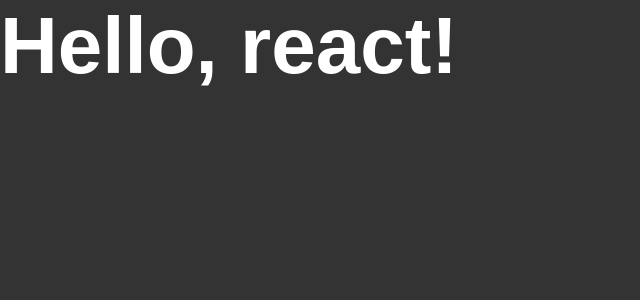
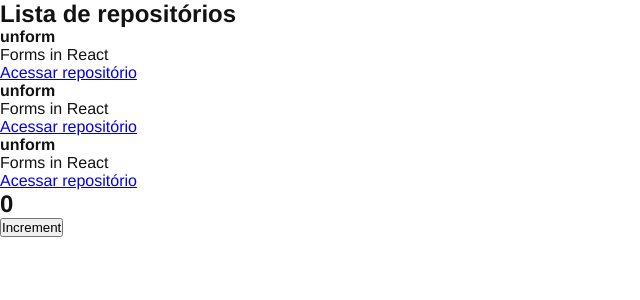
Before and after one commit to FranciscoMontalvao/github-explorer, a React app: page / in a window 1280 px wide. Shown: the top 300 px of the page, without its empty margins (0-640 px from the left). Built offline with nearby package versions, Linux system fonts and the light colour scheme.

Commit message:
web fresh-react has been instaled

```diff
--- a/package.json
+++ b/package.json
@@ -16,11 +16,13 @@
     "@babel/core": "^7.23.9",
     "@babel/preset-env": "^7.23.9",
     "@babel/preset-react": "^7.23.3",
+    "@pmmmwh/react-refresh-webpack-plugin": "^0.5.11",
     "babel-loader": "^9.1.3",
     "cross-env": "^7.0.3",
     "css-loader": "^6.10.0",
     "html-webpack-plugin": "^5.6.0",
     "node-sass": "^9.0.0",
+    "react-refresh": "^0.14.0",
     "sass-loader": "^14.1.1",
     "style-loader": "^3.3.4",
     "webpack": "^5.90.3",
--- a/src/App.jsx
+++ b/src/App.jsx
@@ -1,9 +1,13 @@
+import { Counter } from './components/Counter';
+import { RepositoryList } from './components/RepositoryList';
 import './styles/global.scss'; // Import global
-
 
 export const App = () => {
 
   return (
-    <h1>Hello,  react!</h1>
+    <>
+      <RepositoryList />
+      <Counter />
+    </>
   );
 }
--- /dev/null
+++ b/src/components/Counter.jsx
@@ -0,0 +1,18 @@
+import { useState } from "react";
+
+export  const Counter = () => {
+
+  const [counter, setCounter] = useState(0);
+
+
+  const increment = () => {
+    setCounter(counter+1)
+  }
+
+  return (
+    <div>
+      <h2>{counter}</h2>
+      <button type="button" onClick={increment}>Increment </button>
+    </div>
+  )
+}
--- /dev/null
+++ b/src/components/RepositoryItem.jsx
@@ -0,0 +1,10 @@
+export const RepositoryItem = ({repo}) => {
+  return (
+    <li>
+      <strong>{repo.name ?? 'Defalt'}</strong>
+      <p>{repo.description}</p>
+
+      <a href={repo.link}>Acessar repositório</a>
+    </li>
+  )
+}
--- /dev/null
+++ b/src/components/RepositoryList.jsx
@@ -0,0 +1,24 @@
+import { RepositoryItem } from "./RepositoryItem"
+
+const repo = {
+  name: 'unform',
+  description: 'Forms in React',
+  link: 'https://github.com/FranciscoMontalvao'
+}
+
+export const RepositoryList = () => {
+
+  return (
+    <section className="repository-list">
+      <h1>
+        Lista de repositórios
+      </h1>
+
+      <ul>
+      <RepositoryItem  repo={repo}/>
+      <RepositoryItem  repo={repo}/>
+      <RepositoryItem  repo={repo}/>
+      </ul>
+    </section>
+  )
+}
--- a/src/styles/global.scss
+++ b/src/styles/global.scss
@@ -5,12 +5,7 @@
 }
 
 body{
-  font-family: Arial, Helvetica, sans-serif;
-  background: #333;
-  color: #fff;
+  font: 16px  "Helvetica Neue", Arial,  sans-serif;
 
-
-  h1{
-    font-size: 80px;
-  }
+  color: #121214;
 }
--- a/webpack.config.js
+++ b/webpack.config.js
@@ -1,5 +1,6 @@
 const path = require('path');
 const htmlWebpackPlugin = require('html-webpack-plugin');
+const ReactRefreshWebpackPlugin = require('@pmmmwh/react-refresh-webpack-plugin');
 
 const isDevelopment = process.env.NODE_ENV !== 'production';
 
@@ -16,19 +17,26 @@
   },
   devServer: {
     static: path.resolve(__dirname, 'public'),
+    hot: true
   },
   plugins: [
+    isDevelopment && new ReactRefreshWebpackPlugin(),
     new htmlWebpackPlugin({
       template: path.resolve(__dirname, 'public', 'index.html')
     })
-  ],
+  ].filter(Boolean),
   module: {
     rules: [
       {
         test: /\.jsx$/,
         exclude: /node_modules/,
         use: {
-          loader: 'babel-loader'
+          loader: 'babel-loader',
+          options: {
+            plugins: [
+              isDevelopment && require.resolve('react-refresh/babel')
+            ].filter(Boolean)
+          }
         }
       },
       {
```
Also changed, not shown: 1 other file (tests, documents, lock files or other folders).
